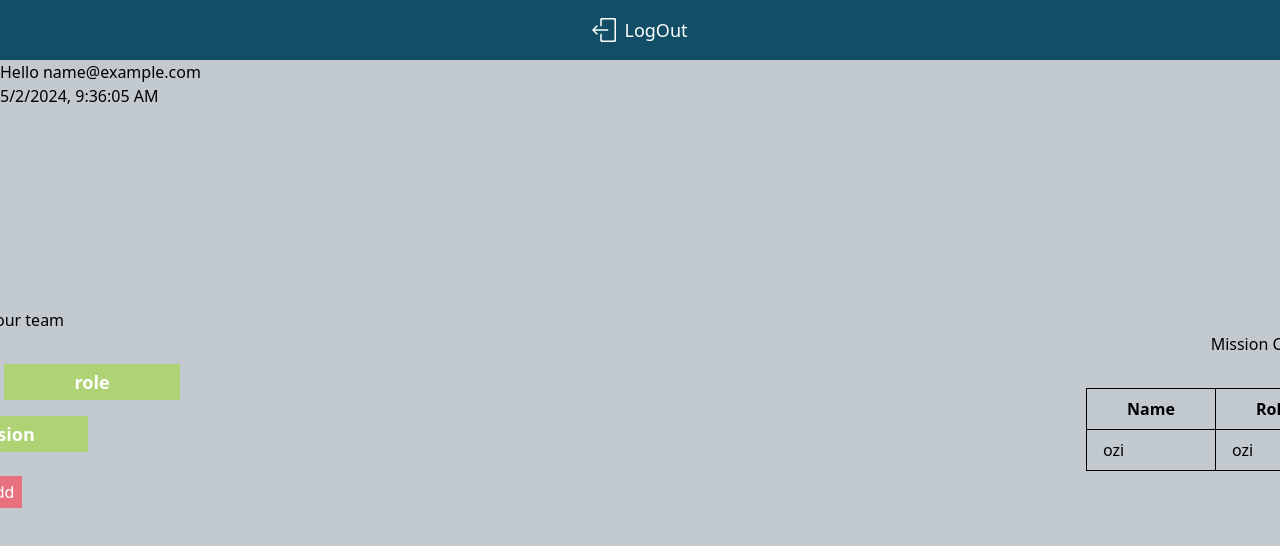
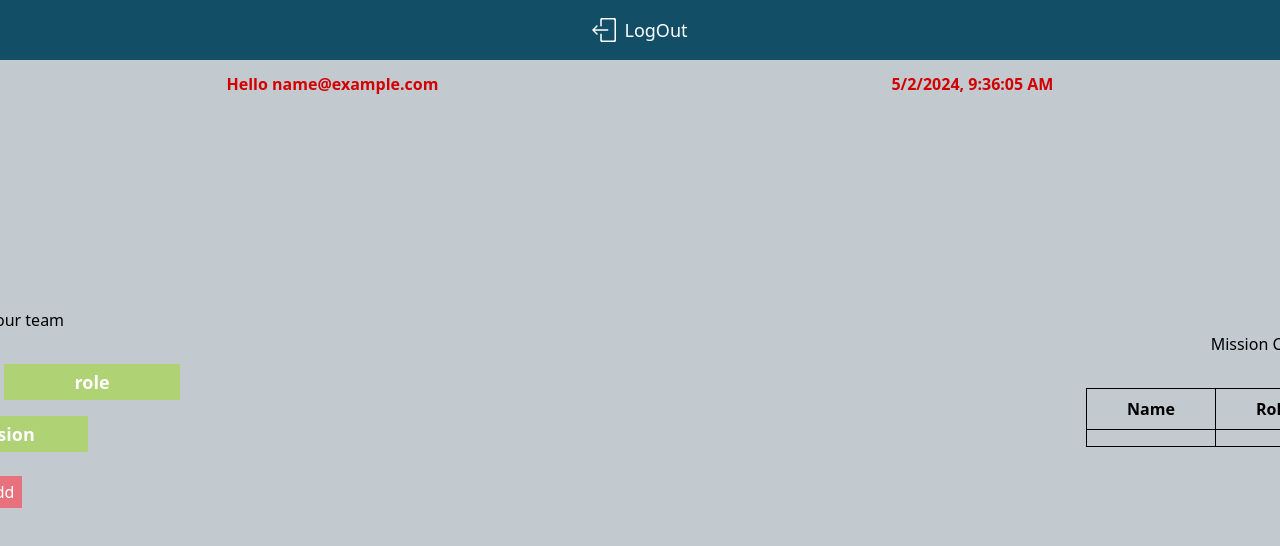
Before and after one commit to itsik-ba/Togther, a React (Vite) app in the folder client/: page /buildPage in a window 1280 px wide. Shown: the top 546 px of the page. Built offline with nearby package versions, Linux system fonts and the light colour scheme; no server answers; sample sign-in values are in the browser's storage.

Commit message:
createteam

```diff
--- a/client/src/components/CreateProject.tsx
+++ b/client/src/components/CreateProject.tsx
@@ -1,7 +1,16 @@
 
 
-const CreateProject = () => {
+interface CreateProjectProps {
+  memberInfo: {
+    member: string;
+    role: string;
+    mission: string;
+  };
+}
 
+
+const CreateProject: React.FC<CreateProjectProps> = ({ memberInfo }) => {
+  console.log(memberInfo)
 
   return (
     <>
@@ -22,9 +31,9 @@ const CreateProject = () => {
       </thead>
       <tbody className="">
         <tr>
-        <td className="border border-gray-300 px-4 py-2">ozi</td>
-        <td className="border border-gray-300 px-4 py-2">ozi</td>
-        <td className="border border-gray-300 px-4 py-2">ozi</td>
+        <td className="border border-gray-300 px-4 py-2">{memberInfo.member}</td>
+        <td className="border border-gray-300 px-4 py-2">{memberInfo.role}</td>
+        <td className="border border-gray-300 px-4 py-2">{memberInfo.mission}</td>
         </tr>
       </tbody>
 
--- a/client/src/components/CreateTeam.tsx
+++ b/client/src/components/CreateTeam.tsx
@@ -1,13 +1,27 @@
-import { useState } from "react"
 import "../index.css"
+
+interface CreateTeamProps {
+  memberInfo: {
+    member: string;
+    role: string;
+    mission: string;
+  };
+  setMemberInfo: React.Dispatch<React.SetStateAction<{
+    member: string;
+    role: string;
+    mission: string;
+  }>>;
+}
+
+
+const CreateTeam: React.FC<CreateTeamProps> = ({ memberInfo, setMemberInfo }) => {
 
 
 
+ const handleSubmitMember = () => {
+  console.log(memberInfo)
+ }
 
-
-const CreateTeam = () => {
-
-const [userInfo, setUserInfo] = useState({member:'' , role:'', mission:''})
 
 
 
@@ -27,7 +41,8 @@ const [userInfo, setUserInfo] = useState({member:'' , role:'', mission:''})
         <input
         type="text"
         name="member"
-        value={userInfo.member}
+        value={memberInfo.member}
+        onChange={(e) => setMemberInfo({ ...memberInfo, member: e.target.value })}
         placeholder="member name"
         className="bg-dragMe w-44 text-mainPink outline-0 font-semibold text-lg text-center p-1 placeholder-custom" />
       </div>
@@ -36,7 +51,8 @@ const [userInfo, setUserInfo] = useState({member:'' , role:'', mission:''})
         <input
         type="text"
         name="role"
-        value={userInfo.role}
+        value={memberInfo.role}
+        onChange={(e) => setMemberInfo({ ...memberInfo, role: e.target.value })}
         placeholder="role"
         className="bg-dragMe w-44 text-textColor font-semibold text-lg outline-0 text-center placeholder-custom p-1" />
       </div>
@@ -46,7 +62,8 @@ const [userInfo, setUserInfo] = useState({member:'' , role:'', mission:''})
         <input
         type="text"
         name="mission"
-        value={userInfo.mission}
+        value={memberInfo.mission}
+        onChange={(e) => setMemberInfo({ ...memberInfo, mission: e.target.value })}
         placeholder="mission"
         className="bg-dragMe w-44 text-textColor outline-0
         text-center font-semibold text-lg placeholder-custom p-1"/>
@@ -54,7 +71,10 @@ const [userInfo, setUserInfo] = useState({member:'' , role:'', mission:''})
       </div>
 
       <div className="text-center py-2">
-      <button className="bg-mainPink py-1 px-2 text-textColor">add</button>
+      <button
+      type="submit"
+      onClick={handleSubmitMember}
+      className="bg-mainPink py-1 px-2 text-textColor">add</button>
       </div>
 
 
--- a/client/src/pages/BuildPage.tsx
+++ b/client/src/pages/BuildPage.tsx
@@ -16,7 +16,7 @@ const BuildPage: React.FC<BuildPageProps> = ({ setIsLoggedIn }) => {
   const navigate = useNavigate();
   const currentDate = new Date();
   const [username, setUsername] = useState<string | null>(null);
-
+  const [memberInfo, setMemberInfo] = useState({ member: '', role: '', mission: '' });
 
   useEffect(() => {
     const token = localStorage.getItem("token");
@@ -67,7 +67,7 @@ const BuildPage: React.FC<BuildPageProps> = ({ setIsLoggedIn }) => {
 
   return (
     <>
-       <div>
+       <div className="xs:py-3 xs:flex xs:justify-around text-erorrs font-semibold">
            <h2>Hello <span>{username}</span></h2>
            <p>{currentDate.toLocaleString()}</p>
         </div>
@@ -78,11 +78,11 @@ const BuildPage: React.FC<BuildPageProps> = ({ setIsLoggedIn }) => {
           ">
 
            <div>
-            <CreateTeam />
+            <CreateTeam memberInfo={memberInfo} setMemberInfo={setMemberInfo} />
            </div>
 
            <div className="">
-            <CreateProject />
+            <CreateProject memberInfo={memberInfo} />
            </div>
 
           </section>
```
